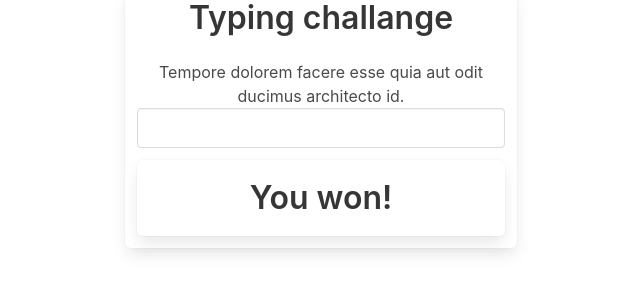
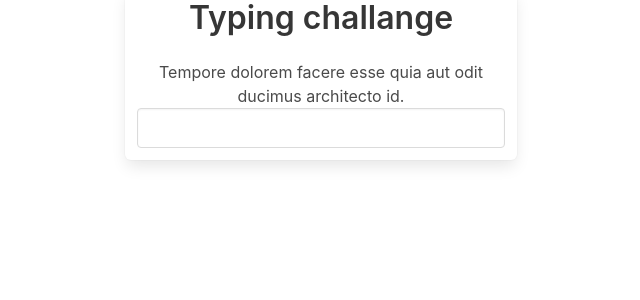
Before and after one commit to wporoslo/typing-challenge, an Angular app: page / in a window 1280 px wide. Shown: the top 300 px of the page, without its empty margins (319-959 px from the left). Built offline with nearby package versions, Linux system fonts and the light colour scheme.

Commit message:
add winning condition

```diff
--- a/src/app/app.component.html
+++ b/src/app/app.component.html
@@ -12,7 +12,7 @@
         />
       </div>
 
-      <div *ngIf="successMsg" class="box has-text-centered">
+      <div *ngIf="userInput === challenge" class="box has-text-centered">
         <h1 class="title">{{ successMsg }}</h1>
       </div>
     </div>
--- a/src/app/app.component.ts
+++ b/src/app/app.component.ts
@@ -11,8 +11,10 @@ export class AppComponent {
   challenge: string = lorem.sentence()
   successMsg: string = 'You won!'
   timer: number = 0
+  userInput: string = ''
 
   onTyping(value: string): void {
     console.log(value)
+    this.userInput = value
   }
 }
```
